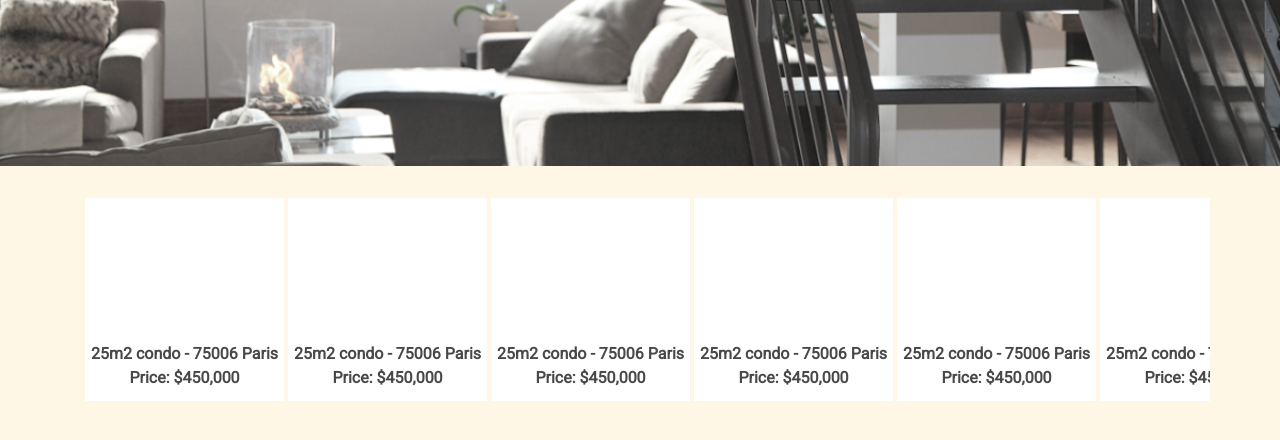
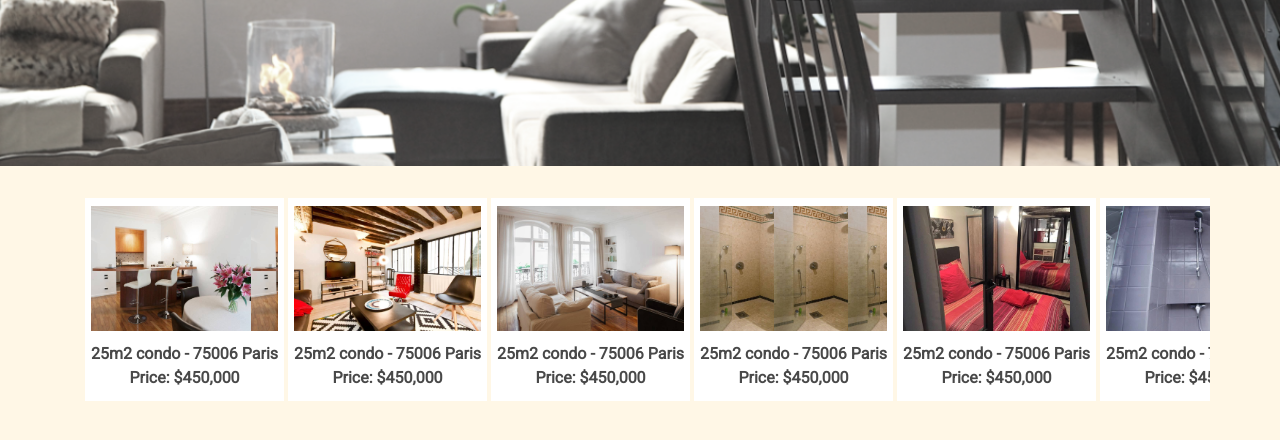
Before and after one commit to QuantumT95/Immowow-revision, a website: page buy.html in a window 1280 px wide. Shown: the part 334-774 px from the top of the page. Drawn offline with Linux system fonts and the light colour scheme.

Commit message:
previous commit didnt go through

```diff
--- a/css/buy-page.css
+++ b/css/buy-page.css
@@ -67,6 +67,8 @@ html {
   font-size: 5vw;
   text-shadow: -1px 0 black, 0 1px black, 1px 0 black, 0 -1px black;
   -webkit-font-smoothing: antialiased;
+/*  text-shadow: horizontal-offset vertical-offset blur color;
+  text-shadow: 2px 4px 3px rgba(0,0,0,0.3);*/
 }
 
 #ccSearchInput {
@@ -92,6 +94,7 @@ html {
 #intro {
   position: static;
   background-color:#fff7e6;
+
 }
 
 @media (min-width: 744px) {
@@ -171,6 +174,7 @@ html {
 .house-card-text {
   padding-top: 8px !important;
   /* background-color:#fff7e6; */
+  background-color: white;
 }
 
 .housecard-text-box {
@@ -201,6 +205,7 @@ html {
   font-weight: 800 !important;
   margin: 0px !important;
   /* background-color:#fff7e6; */
+  background-color: white;
 }
 
 .outer-inner-house-card-info-text-price-box {
@@ -280,7 +285,42 @@ html {
   height: 100%;
 }
 
-#houseimage {
-  background-image: url('../img/house1_0.jpg');
+#houseimage0 {
+  background-image: url('../img/01ModernShack.jpg');
   background-size: contain;
 }
+
+#houseimage1 {
+  background-image: url('../img/02FamilyRoom.jpg');
+  background-size: contain;
+}
+
+#houseimage2 {
+  background-image: url('../img/03StandingShower.jpg');
+  background-size: contain;
+}
+
+#houseimage3 {
+  background-image: url('../img/04BachelorsCrib.jpg');
+  background-size: contain;
+}
+
+#houseimage4 {
+  background-image: url('../img/05RoomyShower.jpg');
+  background-size: contain;
+}
+
+#houseimage5 {
+  background-image: url('../img/06WhiteKitchen.jpg');
+  background-size: contain;
+}
+
+#houseimage6 {
+  background-image: url('../img/07LoadedShed.jpg');
+  background-size: contain;
+}
+
+#houseimage7 {
+  background-image: url('../img/09HomeyBar.jpg');
+  background-size: contain;
+}
```
Also changed, not shown: sell-1.html (+1 -1 lines), sell-2.html (+1 -1 lines), sell-3.html (+1 -1 lines).
